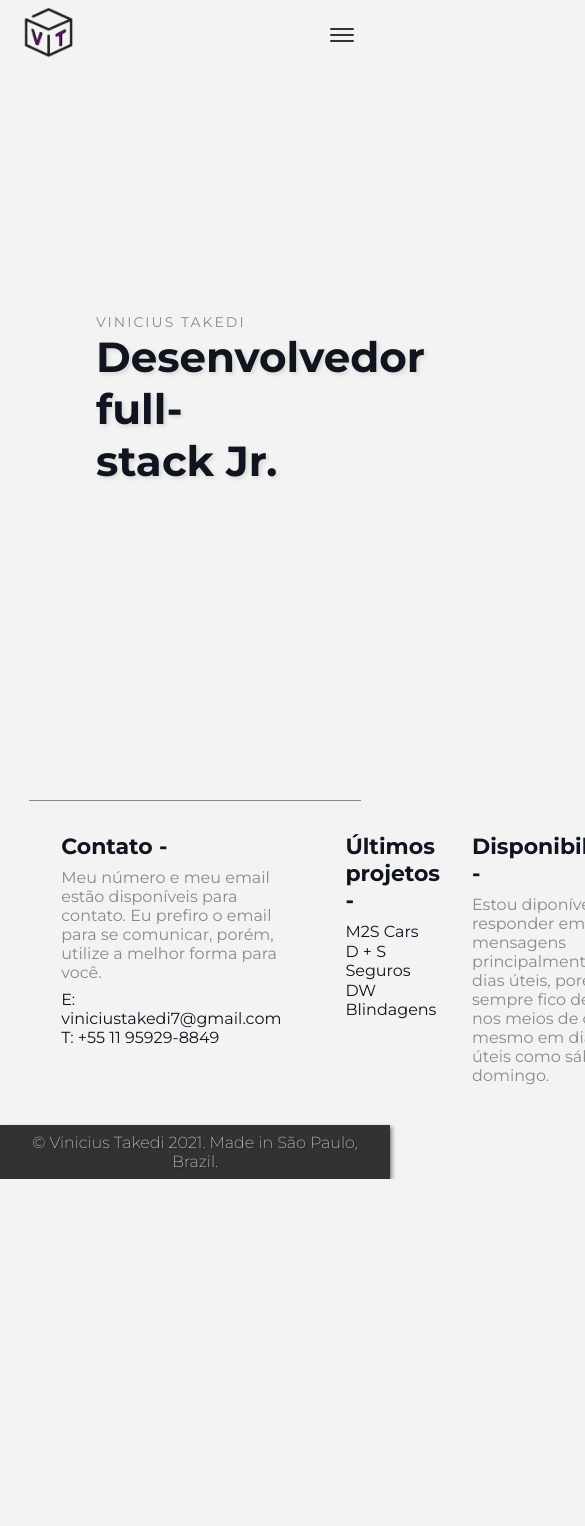
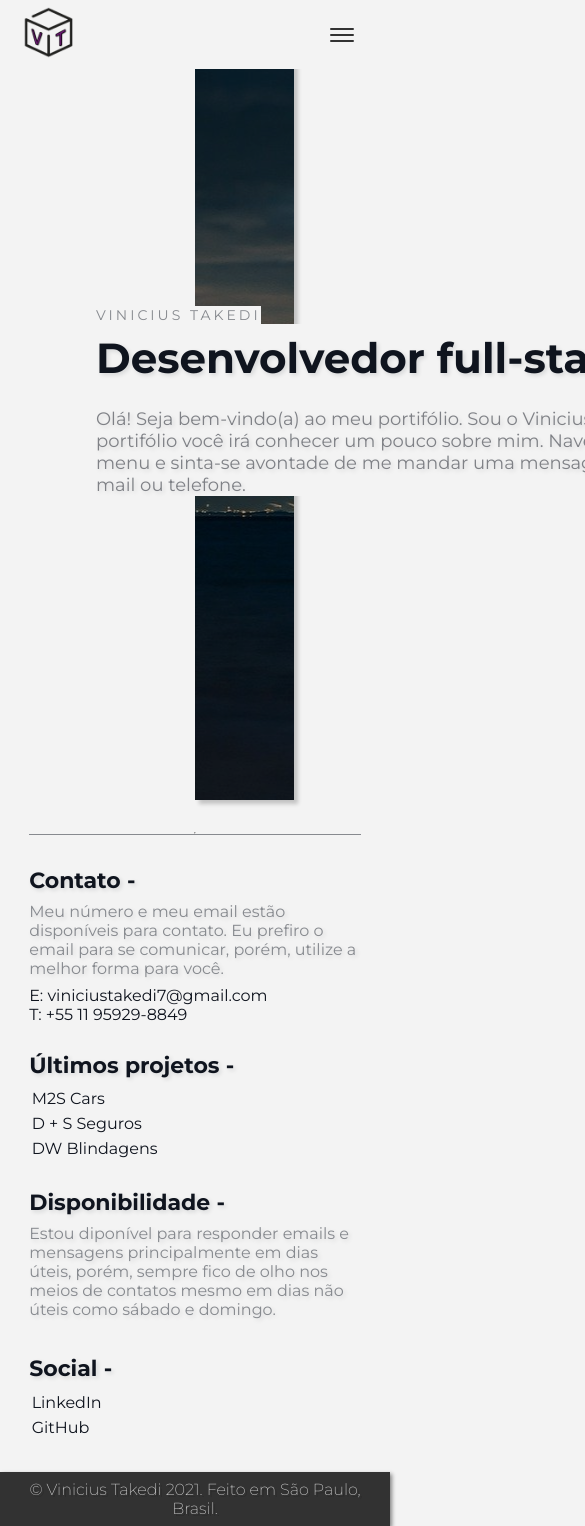
Before and after one commit to viniciustakedi/portfolio-takedi, a React (Create React App) app in the folder new-portifolio/: page / in a window 390 px wide. Shown: the top 1526 px of the page, 585 px wide, since content can reach past the window. Before the commit the page ends 1179 px from the top, so only its background shows below. Built offline with nearby package versions, Linux system fonts and the light colour scheme.

Commit message:
terminar pagina home

```diff
--- a/new-portifolio/src/components/footer/footer-style.css
+++ b/new-portifolio/src/components/footer/footer-style.css
@@ -1,3 +1,4 @@
+/* =======[ Começo estilização footer ]======= */
 .footer{
     display: flex;
     justify-content: center;
@@ -5,20 +6,16 @@
     align-items: center;
     width: 100%;
     height: 100%;
+    padding-top: 2rem;
 }
 
-.footer hr{
-    border: none;
-    height: 1px;
-    background-color: #878a8f;
-    width: 85%;
-}
 
 .content-informations-footer{
     display: flex;
     justify-content: space-between;
     width: 85%;
-    padding: 2rem;
+    border-top: 1px solid #878a8f71;
+    padding: 4rem;
 }
 
 .information{
@@ -30,7 +27,7 @@
 }
 
 .information:nth-child(1) {
-    margin-right: 3rem;
+    margin-right: 4rem;
 }
 .information:nth-child(2) {
     margin-right: 1rem;
@@ -41,7 +38,7 @@
     margin-left: 1rem;
 }
 .information:nth-child(4) {
-    margin-left: 3rem;
+    margin-left: 4rem;
 }
 
 .information h2{
@@ -49,12 +46,14 @@
     color: #0f141e;
     font-weight: 700;
     padding-bottom: 0.5rem;
+    text-shadow: 2px 2px 4px #0f141e20;
 }
 
 .information span{
     font-size: 1rem;
     color: #878a8f;
     padding-bottom: 0.5rem;
+    text-shadow: 2px 2px 4px #0f141e20;
 }
 .information p{
     font-size: 1rem;
@@ -69,6 +68,7 @@
     display: inline-block;
     text-decoration: none;
     color: #0f141e;
+    padding: 0.15rem;
     font-size: 1rem;
 }
 
@@ -104,3 +104,63 @@
     text-shadow: 2px 2px rgba(0, 0, 0, 0.2);
     background-color: #323232;
 }
+
+/* =======[ Fim etilização footer]======= */
+
+/* =======[ Começo responsividade ]======= */
+
+@media (max-width: 1160px) {
+    .content-informations-footer{
+        display: grid;
+        grid-gap: 15px;
+        grid-template-columns: 1fr 1fr;
+        grid-auto-flow: row;
+        border-top: 1px solid #878a8f;
+        padding: 2rem;
+    }
+    .information:nth-child(1) {
+        margin-right: 0rem;
+    }
+    .information:nth-child(2) {
+        margin-right: 0rem;
+        margin-left: 0rem;
+    }
+    .information:nth-child(3) {
+        margin-right: 0rem;
+        margin-left: 0rem;
+    }
+    .information:nth-child(4) {
+        margin-left: 0rem;
+    }
+}
+
+@media (max-width: 950px) {
+    .content-informations-footer{
+        grid-template-columns: 1fr;
+        grid-gap: 42px;
+    }
+}
+
+@media (max-width: 750px) {
+    .content-informations-footer{
+        grid-template-columns: 1fr;
+        grid-gap: 42px;
+    }
+}
+
+@media (max-width: 400px) {
+    .content-informations-footer{
+        padding: 0rem;
+    }
+    .content-informations-footer{
+        grid-gap: 28px;
+    }
+    .information:nth-child(1) {
+        padding-top: 2rem;
+    }
+    .information:nth-child(4) {
+        padding-bottom: 2rem;
+    }
+}
+
+/* =======[ Fim responsividade ]======= */
--- a/new-portifolio/src/components/footer/index.tsx
+++ b/new-portifolio/src/components/footer/index.tsx
@@ -39,7 +39,7 @@ export default function Footer() {
                 </div>
             </div>
             <div className="content-footer">
-                <span>© Vinicius Takedi 2021. Made in São Paulo, Brazil.</span>
+                <span>© Vinicius Takedi 2021. Feito em São Paulo, Brasil.</span>
             </div>
         </div>
     );
--- a/new-portifolio/src/components/menu/menu-style.css
+++ b/new-portifolio/src/components/menu/menu-style.css
@@ -182,7 +182,6 @@
         height: 100%;
         background-color: rgba(0, 0, 0, 0.75);
         padding: 1rem;
-        padding-bottom: 3rem;
     }
     .links-span-mobile a span {
         display: inline-block;
--- a/new-portifolio/src/pages/home/home-style.css
+++ b/new-portifolio/src/pages/home/home-style.css
@@ -7,30 +7,74 @@ main {
 
 .content-home {
     display: flex;
-    flex-direction: column;
+    align-items: center;
     justify-content: center;
     height: 50rem;
 }
 
-.content-home span {
+.title-first-home{
+    width: 50%;
+}
+.image-first-home{
+    display: flex;
+    justify-content: center;
+    background-image: url('../../assets/images/home-image.jpg');
+    background-attachment: scroll;
+    background-position: bottom;
+    background-repeat: no-repeat;
+    width: 50%;
+    height: 100%;
+    box-shadow: 4px 4px 4px rgba(0, 0, 0, 0.2);
+}
+
+.opacity-background{
+    display: flex;
+    width: 100%;
+    height: 100%;
+    background-color: rgba(0, 0, 0, 0.4);
+    transition: all 0.3s ease-in-out;
+}
+
+.opacity-background:hover{
+    background-color: rgba(0, 0, 0, 0.65);
+}
+
+.title-home{
+    width: 40rem;
+}
+
+.title-first-home span {
     font-size: 0.875rem;
     text-transform: uppercase;
-    letter-spacing: 2px;
+    letter-spacing: 3px;
     color: #878a8f;
     animation: name-span-home 0.8s forwards ease-in-out;
-    animation-delay: 0.7s;
+    animation-delay: 1s;
     visibility: hidden;
 }
 
-.content-home h1 {
+.title-first-home h1 {
     font-size: 2.625rem;
     color: #0f141e;
     font-weight: 700;
     text-shadow: 2px 2px 4px #0f141e20;
     animation: h1-home 0.4s forwards ease-in-out;
-    animation-delay: 0.3s;
+    animation-delay: 0.8s;
+    padding-top: 0.5rem;
+    padding-bottom: 1.5rem;
     visibility: hidden;
 }
+
+.title-first-home p{
+    font-size: 1.125rem;
+    color: #7f8186;
+    text-shadow: 2px 2px 4px #0f141e20;
+    font-weight: 400;
+    animation: name-p-home 0.8s forwards ease-in-out;
+    animation-delay: 1s;
+    visibility: hidden;
+}
+
 
 /* =======[ Fim estilização home ]======= */
 
@@ -53,7 +97,20 @@ main {
 @keyframes name-span-home {
     from {
         position: relative;
-        top: 4rem;
+        top: 1rem;
+        opacity: 0.1;
+    }
+    to {
+        position: relative;
+        top: 0rem;
+        opacity: 1;
+        visibility: visible;
+    }
+}
+@keyframes name-p-home {
+    from {
+        position: relative;
+        top: -1rem;
         opacity: 0.1;
     }
     to {
--- a/new-portifolio/src/pages/home/index.tsx
+++ b/new-portifolio/src/pages/home/index.tsx
@@ -1,22 +1,36 @@
 import React from "react";
 import Footer from "../../components/footer";
 import Menu from "../../components/menu";
-import './home-style.css'
+import './home-style.css';
+import japanese from '../../assets/images/home-image.jpg';
 
 export default function Home() {
     return (
         <div className="home">
             <header>
-                <Menu/>
+                <Menu />
             </header>
             <main>
                 <section className="content-home">
-                    <span>Vinicius Takedi</span>
-                    <h1>Desenvolvedor full-stack Jr.</h1>
+                    <div className="title-first-home">
+                        <div className="title-home">
+                            <span>Vinicius Takedi</span>
+                            <h1>Desenvolvedor full-stack Jr.</h1>
+                            <p>Olá! Seja bem-vindo(a) ao meu portifólio. Sou o Vinicius e neste portifólio você irá
+                                conhecer um pouco sobre mim. Navegue sobre o menu e sinta-se avontade de me mandar
+                                uma mensagem, seja por e-mail ou telefone.
+                            </p>
+                        </div>
+                    </div>
+                    <div className="image-first-home">
+                        <div className="opacity-background">
+
+                        </div>
+                    </div>
                 </section>
             </main>
             <footer>
-                <Footer/>
+                <Footer />
             </footer>
         </div>
     )
```
Also changed, not shown: new-portifolio/src/assets/images/home-image.jpg (added).
